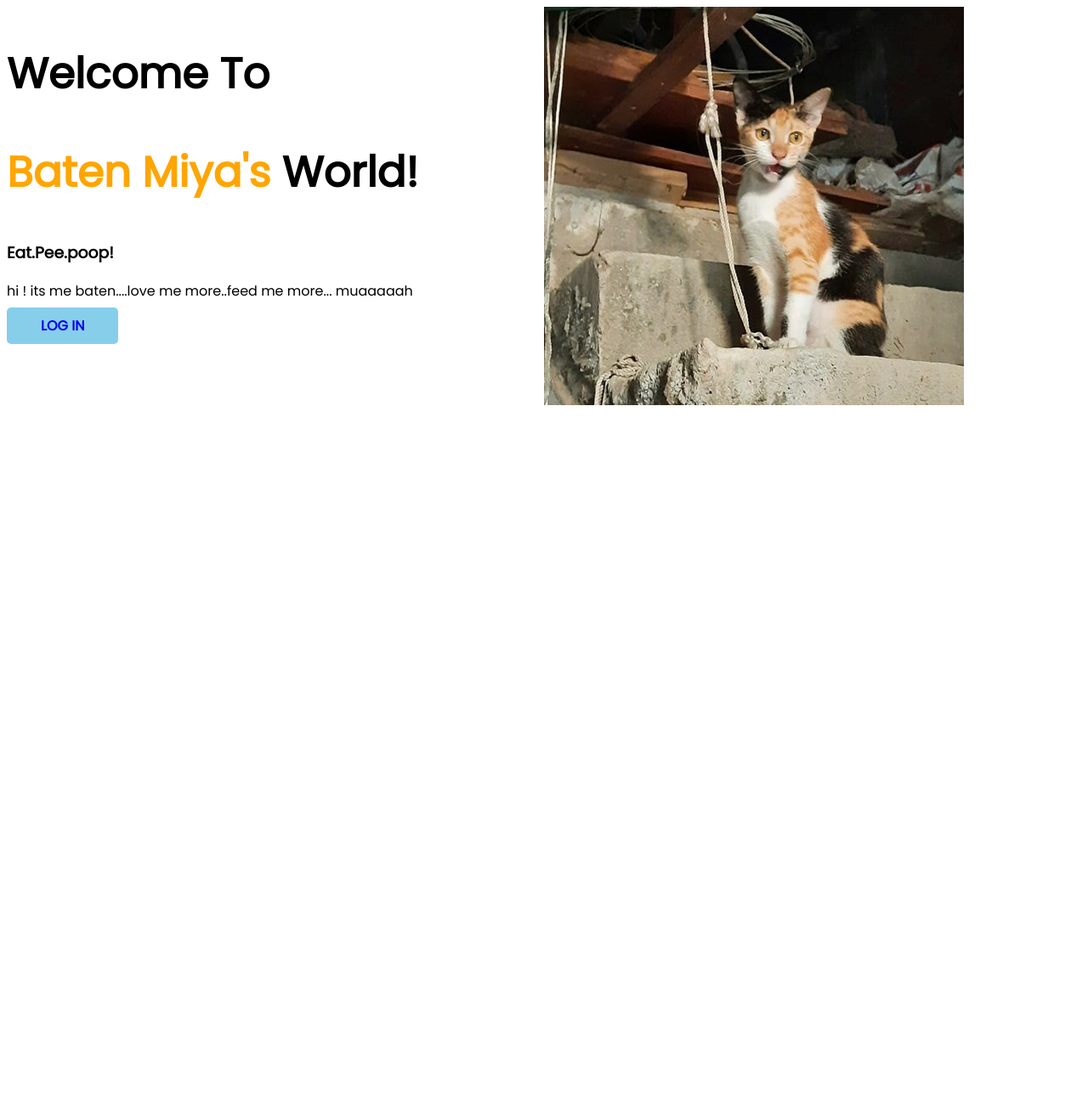
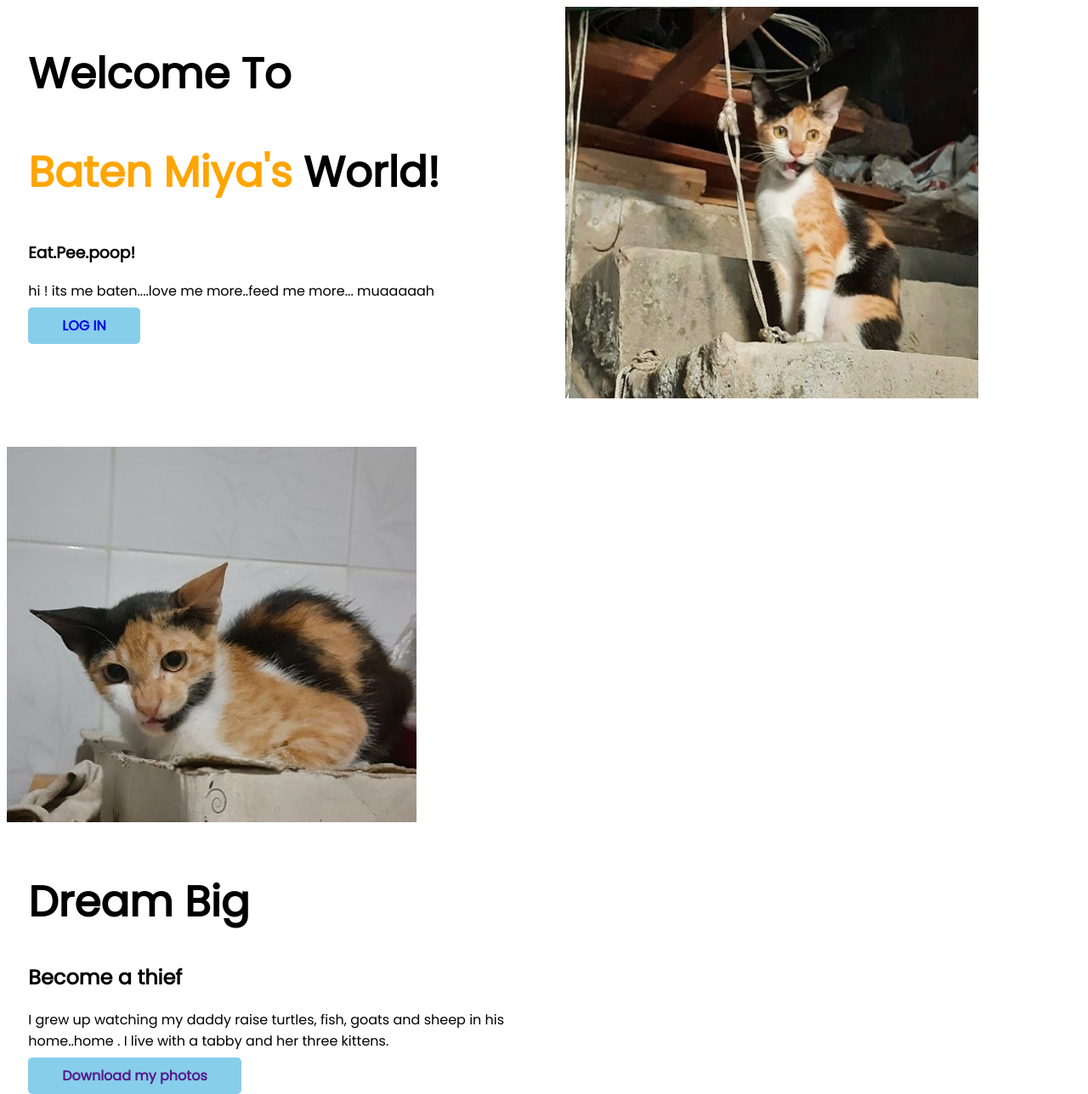
Before and after one commit to farhanaSaima/developer-portfolio, a plain HTML site: page index.html in a window 1280 px wide. Shown: the whole page at 85% size. Before the commit the page ends 800 px from the top, so only its background shows below. Drawn offline with Linux system fonts and the light colour scheme.

Commit message:
dream added

```diff
--- a/index.html
+++ b/index.html
@@ -30,6 +30,19 @@
             <img src="images/Baten.jpg" alt="">
         </div>
     </section>
+    <section class="dream-big">
+        <div>
+            <img src="images/baten two.jpg" alt="">
+        </div>
+    </section>
+
+    <div class="half-width">
+        <h1>Dream Big</h1>
+        <h2>Become a thief</h2>
+        <p>I grew up watching my daddy raise turtles, fish, goats and sheep in his home..home . I live with a tabby and
+            her three kittens.</p>
+        <a class="link-button" target="_blank" href="">Download my photos</a>
+    </div>
 </body>
 
 </html>
--- a/style.css
+++ b/style.css
@@ -11,12 +11,14 @@ h1{
 }
 section{
     display: flex;
+    margin-bottom: 50px;
 }
 .half-width{
     width:50%;
+    padding-left: 2%;
 }
-.half-width{
-    width:100%;
+.half-width img{
+    width:80%;
 }
 .link-button{
     text-decoration: none;
```
Also changed, not shown: images/baten two.jpg (added).
